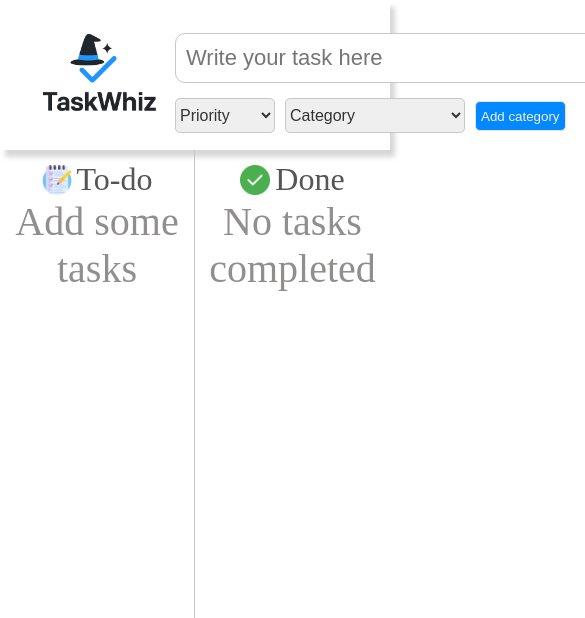
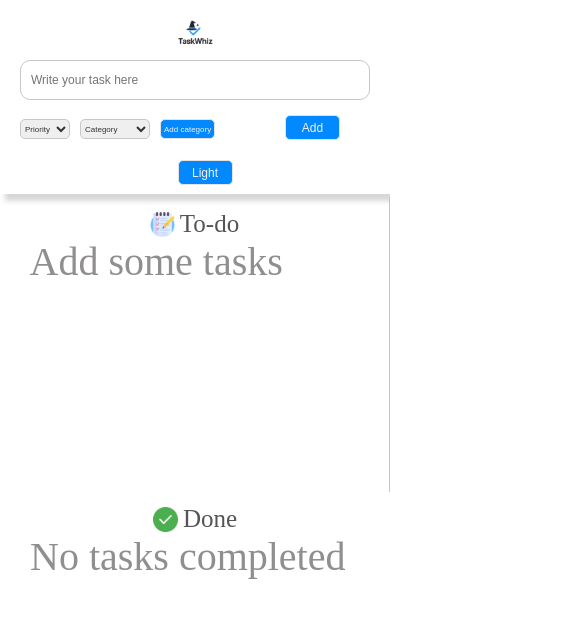
Before and after one commit to Mk-debugger11/Todo, a React (Vite) app: page / in a window 390 px wide. Shown: the top 618 px of the page, 585 px wide, since content can reach past the window. Built offline with nearby package versions, Linux system fonts and the light colour scheme.

Commit message:
added responsiveness

```diff
--- a/src/App.css
+++ b/src/App.css
@@ -12,7 +12,10 @@
   background-color: #ffffff;
   box-shadow: 5px 7px 5px rgb(216, 215, 215);
 }
-.logo img{
+.smallLogo{
+  display: none;
+}
+.logo .logoi{
   height: 150px;
   width: 150px;
 }
@@ -38,9 +41,8 @@
   font-size: 25px;
   color: rgb(244, 240, 240);
   border-radius: 5px;
-  position: absolute;
-  left: 1024px;
-  top: 90px;
+  position: relative;
+  left: 150px;
   cursor: pointer;
 }
 .thmBtn{
@@ -52,6 +54,8 @@
   color: rgb(244, 240, 240);
   border-radius: 5px;
   cursor: pointer;
+  top: -20px;
+  position: relative;
 }
 .priority{
   width: 100px;
@@ -97,6 +101,8 @@
 .body{
   display: flex;
   justify-content: space-between;
+  margin-top: 3px;
+  height: 100%;
 }
 .todo{
   width: 50vw;
@@ -114,6 +120,7 @@
   font-weight: 400;
   color: rgb(85, 85, 85);
   display: inline;
+  margin-bottom: 5px;
 }
 .im{
   width: 30px;
@@ -123,6 +130,7 @@
 }
 .cardParent{
   display: flex;
+  margin-top: 10px;
 }
 .card{
   margin-bottom: 20px;
@@ -141,7 +149,6 @@
   display: flex;
   flex-direction: column;
   align-items: center;
-  height:680px;
   overflow-y: scroll;
 }
 .align::-webkit-scrollbar {
@@ -291,3 +298,305 @@
   background-color: #373535;
   color: white;
 }
+.Dark .heading{
+  color: white;
+}
+@media(max-width:1200px){
+  .searchbarInput{
+    width: 550px;
+  }
+  .addBtn{
+    left: 94px;
+  }
+}
+@media (max-width:1024px) {
+    .card{
+      width: 350px;
+    }
+}
+@media(max-width:920px){
+  .searchbarInput{
+    width: 500px;
+  }
+  .addBtn{
+    left: 45px;
+  }
+}
+@media(max-width:830px){
+  .searchbarInput{
+    width: 400px;
+  }
+  .addBtn{
+    left: 14.4vw;
+    height: 40px;
+    font-size: 20px;
+  }
+  .thmBtn{
+    height: 40px;
+    font-size: 20px;
+  }
+}
+@media(max-width:768px){
+  .searchbarInput{
+    width: 400px;
+  }
+  .addBtn{
+    left: 90px;
+    height: 35px;
+    font-size: 20px;
+  }
+  .thmBtn{
+    position: relative;
+    top: -20px;
+    height: 40px;
+  }
+  .card{
+    width: 300px;
+  }
+  .title{
+    max-width: 170px;
+  }
+}
+@media(max-width:736px){
+  .logo img{
+    width: 80px;
+    height: auto;
+  }
+  .navbar{
+    height: 180px;
+  }
+  .addBtn{
+    left: 80px;
+  }
+}
+@media(max-width:666px){
+  .navbar{
+    height: 240px;
+  }
+  .searchBar{
+    display: flex;
+    flex-direction: column;
+  }
+  .priority{
+    margin-bottom: 10px;
+  }
+  .searchbarInput{
+    margin-bottom: 10;
+  }
+  .categories{
+    margin-bottom: 10px;
+  }
+  .addBtn{
+    left:150px;
+    width: 90px;
+    height: 40px;
+  }
+  .thmBtn{
+    top:1px;
+  }
+  .body{
+    flex-direction: column;
+  }
+  .todo{
+    width: 100vw;
+    height: 35vh;
+  }
+  .done1{
+    width: 100vw;
+    height: 291.5px;
+  }
+  .todoCards{
+    padding: 0 30px;
+    width: 100vw;
+    display: flex;
+    flex-direction: row;
+    overflow-x: scroll;
+    gap: 20px;
+  }
+  .logo .logoi{
+    display: none;
+  }
+  .searchBar{
+    display: block;
+    position: relative;
+    top:-10px;
+  }
+  .navbar{
+    flex-direction: column;
+    gap: 0;
+  }
+  .searchbarInput{
+    width: 90vw;
+  }
+  .priority{
+    width: 60px;
+    font-size: 12px;
+  }
+  .categories{
+    width: 80px;
+    font-size: 12px;
+  }
+  .addBtn{
+    left: 130px;
+  }
+  .logo .smallLogo{
+    display: block;
+    width: 45px;
+    height: auto;
+  }
+}
+@media(max-width:594px){
+  .logo .logoi{
+    display: none;
+  }
+  .searchBar{
+    display: block;
+    position: relative;
+    top:-10px;
+  }
+  .navbar{
+    flex-direction: column;
+    gap: 0;
+  }
+  .searchbarInput{
+    width: 90vw;
+  }
+  .priority{
+    width: 60px;
+    font-size: 12px;
+  }
+  .categories{
+    width: 80px;
+    font-size: 12px;
+  }
+  .addBtn{
+    left: 130px;
+  }
+  .logo .smallLogo{
+    display: block;
+    width: 45px;
+    height: auto;
+  }
+}
+@media(max-width:504px){
+  .addBtn{
+    left: 62px;
+  }
+}
+@media (max-width:425px){
+  .logo img{
+    width: 70px;
+    height: auto;
+  }
+  .navbar{
+    height: auto;
+  }
+  .searchbarInput{
+    width: 350px;
+    height: 40px;
+    font-size: 12px;
+  }
+  .priority{
+    width: 50px;
+    font-size: 8px;
+    height: 20px;
+  }
+  .categories{
+    width: 70px;
+    height: 20px;
+    font-size: 8px;
+  }
+  .addctg{
+    width: 55px;
+    font-size: 8px;
+    height: 20px;
+    white-space: nowrap;
+    padding-left: 3px;
+  }
+  .thmBtn{
+    width: 55px;
+    height: 25px;
+    font-size: 12px;
+    position: relative;
+    right: -10px;
+  }
+  .addBtn{
+    width: 55px;
+    height: 25px;
+    font-size: 12px;
+    left: 70px;
+  }
+  .card{
+    width: 300px;
+    font-size: 12px;
+  }
+  .title{
+    font-size: 17px;
+    max-width: 160px;
+    word-wrap: break-word;
+  }
+
+  .category{
+    width: 85px;
+    height: 23px;
+    padding: 2px;
+  }
+  .heading{
+    font-size: 25px;
+  }
+  .im{
+    width: 25px;
+  }
+}
+@media(max-width:375px){
+  .card{
+    width: 280px;
+    font-size: 12px;
+  }
+  .title{
+    font-size: 18px;
+    max-width: 170px;
+    word-wrap: break-word;
+  }
+
+  .category{
+    width: 90px;
+    height: 25px;
+    padding: 2px;
+  }
+  .heading{
+    font-size: 25px;
+  }
+  .im{
+    width: 25px;
+  }
+}
+@media(max-width:320px){
+  .searchbarInput{
+    width: 270px;
+  }
+  .addBtn{
+    left: 30px;
+  }
+  .card{
+    width: 250px;
+    font-size: 10px;
+  }
+  .title{
+    font-size: 15px;
+    max-width: 150px;
+    word-wrap: break-word;
+  }
+
+  .category{
+    width: 70px;
+    height: 20px;
+    padding: 2px;
+  }
+  .heading{
+    font-size: 25px;
+  }
+  .im{
+    width: 25px;
+  }
+}
--- a/src/App.jsx
+++ b/src/App.jsx
@@ -3,98 +3,100 @@ import Navbar from './components/navbar'
 import todo1 from './assets/todo.png'
 import done1 from './assets/done.png'
 import Card from './components/taskCard'
-import { useState,useEffect } from 'react'
+import { useState, useEffect } from 'react'
 function App() {
-  const [theme,setTheme] = useState("light")
-  const[tasks,setTasks] = useState(()=>{
+  const [theme, setTheme] = useState("light")
+  const [tasks, setTasks] = useState(() => {
     const array = JSON.parse(localStorage.getItem('taskStorage')) || []
     return array
   })
-  useEffect(()=>{
-    localStorage.setItem('taskStorage',JSON.stringify(tasks))
-  },[tasks])
-  const todo = tasks.filter((ele)=>{
+  useEffect(() => {
+    localStorage.setItem('taskStorage', JSON.stringify(tasks))
+  }, [tasks])
+  const todo = tasks.filter((ele) => {
     return ele.done === false
   })
-  const done = tasks.filter((ele)=>{
+  const done = tasks.filter((ele) => {
     return ele.done === true
   })
-  function handleArray(task){
-    setTasks([...tasks,task])
+  function handleArray(task) {
+    setTasks([...tasks, task])
   }
-  function handleCheck(id){
-    const updated = tasks.map((ele)=>{
-      if(ele.id === id){
+  function handleCheck(id) {
+    const updated = tasks.map((ele) => {
+      if (ele.id === id) {
         return { ...ele, done: true };
       }
-      else{
+      else {
         return ele
       }
     })
     setTasks(updated)
   }
-  function handleDelete(id){
-    const updated = tasks.filter((ele)=>{
-      if(ele.id !== id){
+  function handleDelete(id) {
+    const updated = tasks.filter((ele) => {
+      if (ele.id !== id) {
         return ele;
       }
     })
     setTasks(updated)
   }
-  const [edit,setEdit] = useState(null)
-  function handleEditTask(id){
+  const [edit, setEdit] = useState(null)
+  function handleEditTask(id) {
     setEdit(id)
   }
-  function handleEdi(id,newtitle,priority){
-    const updated = tasks.map((ele)=>{
-      if(ele.id === id){
-        return {...ele,title:newtitle,priority:priority}
+  function handleEdi(id, newtitle, priority) {
+    const updated = tasks.map((ele) => {
+      if (ele.id === id) {
+        return { ...ele, title: newtitle, priority: priority }
       }
-      else{
+      else {
         return ele
       }
     })
     setTasks(updated)
     setEdit(null)
   }
-  function handleTheme(thm){
+  function handleTheme(thm) {
     setTheme(thm)
   }
-  return(
+  return (
     <div className={`main ${theme}`}>
-      <Navbar taskArray={handleArray} theme1 = {handleTheme} ></Navbar>
+      <Navbar taskArray={handleArray} theme1={handleTheme} ></Navbar>
       <div className="body">
         <div className="todo align">
           <div>
-            <img src={todo1} className='im'/>
+            <img src={todo1} className='im' />
             <h1 className='heading'>To-do</h1>
           </div>
-          {!(todo.length === 0) ? todo.map((ele)=>{
+          <div className='todoCards'>
+            {!(todo.length === 0) ? todo.map((ele) => {
               return (
                 <Card
                   key={ele.id}
-            id = {ele.id}
-            title = {ele.title} //this is passing data from parent to child
-            category = {ele.category}
+                  id={ele.id}
+                  title={ele.title} //this is passing data from parent to child
+                  category={ele.category}
                   priority={ele.priority}
                   handleEdit={handleEdi}
                   edit1={edit === ele.id}
-            editClick={()=>{handleEditTask(ele.id)}}
-            deleteClick = {()=>{handleDelete(ele.id)}}
-            onchange = {()=>{handleCheck(ele.id)}}/>
+                  editClick={() => { handleEditTask(ele.id) }}
+                  deleteClick={() => { handleDelete(ele.id) }}
+                  onchange={() => { handleCheck(ele.id) }} />
               )
-          }): <h3 className='status'>Add some tasks</h3>}
+            }) : <h3 className='status'>Add some tasks</h3>}</div>
         </div>
         <div className="done1 align">
           <div>
-            <img src={done1} className='im'/>
+            <img src={done1} className='im' />
             <h1 className='heading'>Done</h1>
           </div>
-          { !(done.length === 0) ? done.map((ele)=>{
+          <div className='todoCards'>
+          {!(done.length === 0) ? done.map((ele) => {
             return (
-            <Card key={ele.id} title = {ele.title} category = {ele.category} priority={ele.priority} doneCard = "done" theme={theme}/>
+              <Card key={ele.id} title={ele.title} category={ele.category} priority={ele.priority} doneCard="done" theme={theme} />
             )
-          }) : <h3 className='status' >No tasks completed</h3>}
+          }) : <h3 className='status' >No tasks completed</h3>}</div>
         </div>
       </div>
     </div>
--- a/src/components/navbar.jsx
+++ b/src/components/navbar.jsx
@@ -5,6 +5,7 @@ import Input from './inputbar';
 import Button from './button';
 import Dropdown from './dropdown';
 import logo from '../assets/logo.png'
+import logoSmall from '../assets/logoSmall.png'
 function Navbar({ taskArray,theme1 }) {
     const [theme,setTheme] = useState('Light')
     // priority array to show priority for tasks
@@ -93,7 +94,8 @@ function Navbar({ taskArray,theme1 }) {
     return (
         <div className= {`navbar ${theme}`} >
             <div className="logo">
-                <img src={theme === "Light" ? light : logo} alt="" />
+                <img src={theme === "Light" ? light : logo} alt="" className='logoi'/>
+                <img src={theme === "Light" ? light : logoSmall} alt="" className='smallLogo'/>
             </div>
             <div className="searchBar">
                 <Input placeholder="Write your task here" class="searchbarInput" onchange={handleChange} value={taskInput} />
```
Also changed, not shown: src/assets/logoSmall.png (added). Lines whose indentation alone changed are shown as unchanged.
